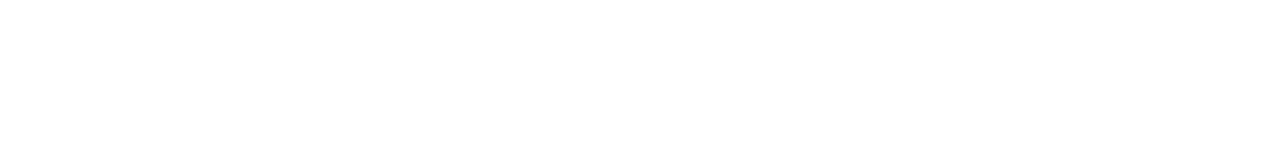
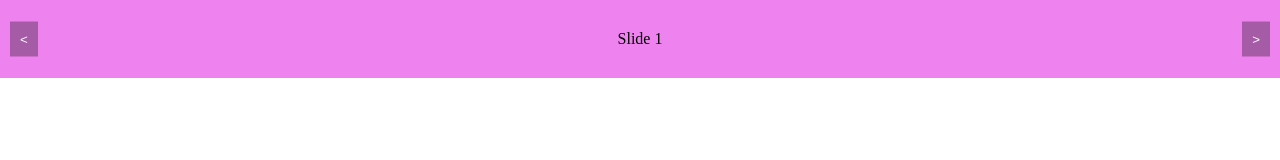
Before and after one commit to JohnT6/slidezy, a website: page index.html in a window 1280 px wide. Drawn offline with Linux system fonts and the light colour scheme.

Commit message:
Xây dựng dự án Slidezy

```diff
--- a/index.html
+++ b/index.html
@@ -4,9 +4,44 @@
         <meta charset="UTF-8" />
         <meta name="viewport" content="width=device-width, initial-scale=1.0" />
         <title>Document</title>
-        <link rel="stylesheet" href="./src/slidezy.js" />
+        <link rel="stylesheet" href="./src/slidezy.css" />
+        <style>
+            * {
+                padding: 0;
+                margin: 0;
+                box-sizing: border-box;
+            }
+
+            .slidezy-slide {
+                padding: 30px;
+                text-align: center;
+            }
+
+            .slidezy-slide:nth-child(1) {
+                background: violet;
+            }
+
+            .slidezy-slide:nth-child(2) {
+                background: orange;
+            }
+
+            .slidezy-slide:nth-child(3) {
+                background: greenyellow;
+            }
+        </style>
     </head>
     <body>
+        <div id="my-slider">
+            <div>Slide 1</div>
+            <div>Slide 2</div>
+            <div>Slide 3</div>
+            <div>Slide 4</div>
+            <div>Slide 5</div>
+            <div>Slide 6</div>
+        </div>
         <script src="./src/slidezy.js"></script>
+        <script>
+            const slide = new Slidezy("#my-slider");
+        </script>
     </body>
 </html>
--- a/src/slidezy.css
+++ b/src/slidezy.css
@@ -0,0 +1,34 @@
+.slidezy-wrapper {
+    position: relative;
+    width: 100%;
+    overflow: hidden;
+}
+
+.slidezy-track {
+    display: flex;
+}
+
+.slidezy-slide {
+    flex: 0 0 calc(100% / 1);
+}
+
+.slidezy-prev,
+.slidezy-next {
+    position: absolute;
+    top: 50%;
+    transform: translateY(-50%);
+    border: none;
+    outline: none;
+    padding: 10px;
+    color: #fff;
+    background: rgba(0, 0, 0, 0.3);
+    cursor: pointer;
+}
+
+.slidezy-prev {
+    left: 10px;
+}
+
+.slidezy-next {
+    right: 10px;
+}
--- a/src/slidezy.js
+++ b/src/slidezy.js
@@ -0,0 +1,52 @@
+function Slidezy(selector, options = {}) {
+    this.container = document.querySelector(selector);
+
+    if (!this.container) {
+        console.error(`Slidezy: Container "${selector}" not found!`);
+        return;
+    }
+
+    this.opt = Object.assign({}, options);
+    this.slides = Array.from(this.container.children);
+
+    this._init();
+}
+
+Slidezy.prototype._init = function () {
+    this.container.classList.add("slidezy-wrapper");
+
+    this._createTrack();
+    this._createNavigation();
+};
+
+Slidezy.prototype._createTrack = function () {
+    this.track = document.createElement("div");
+    this.track.className = "slidezy-track";
+
+    this.slides.forEach((slide) => {
+        slide.classList.add("slidezy-slide");
+        this.track.appendChild(slide);
+    });
+
+    this.container.append(this.track);
+};
+
+Slidezy.prototype._createNavigation = function () {
+    this.btnPrev = document.createElement("button");
+    this.btnNext = document.createElement("button");
+
+    this.btnPrev.className = "slidezy-prev";
+    this.btnNext.className = "slidezy-next";
+
+    this.btnPrev.innerText = "<";
+    this.btnNext.innerText = ">";
+
+    this.container.append(this.btnPrev, this.btnNext);
+
+    this.btnPrev.onclick = () => this.moveSlide(-1);
+    this.btnNext.onclick = () => this.moveSlide(1);
+};
+
+Slidezy.prototype.moveSlide = function (step) {
+    console.log(step);
+};
```
